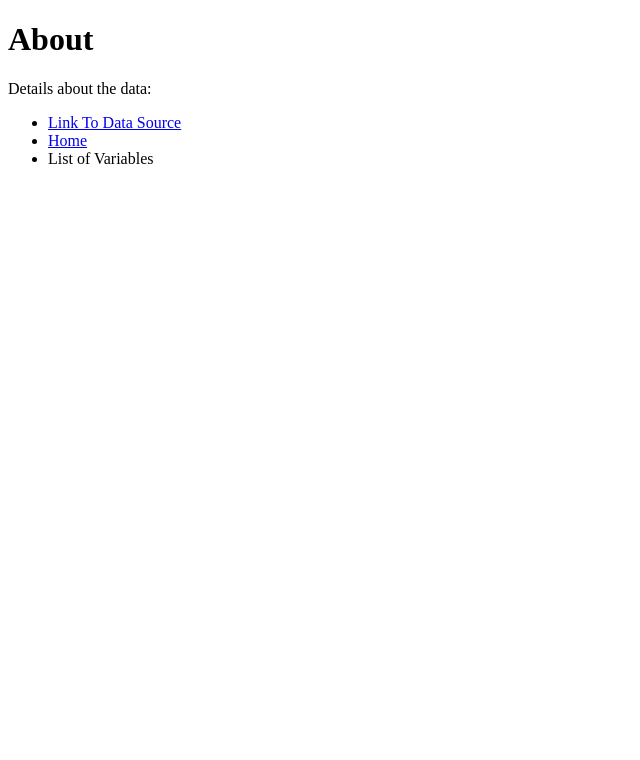
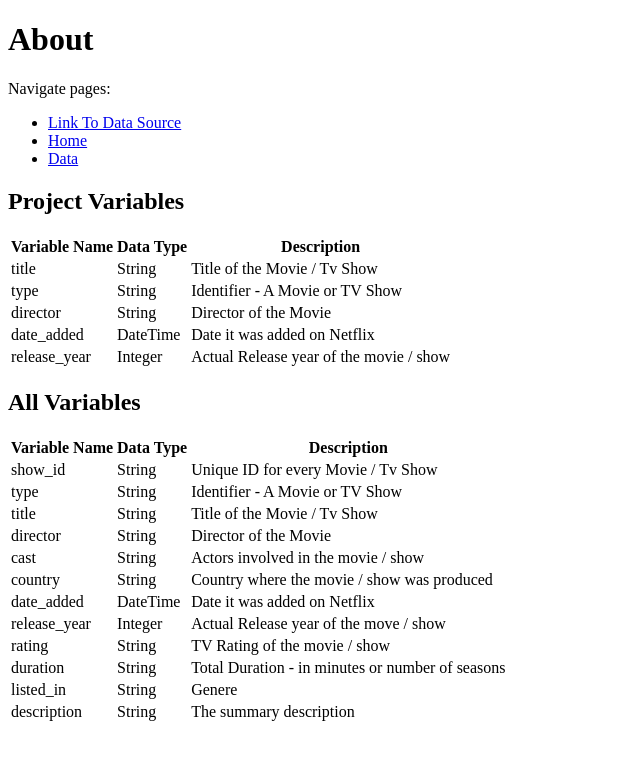
Before and after one commit to arvin-jt/DAB111_project_Group_2, a Flask app: page /about in a window 1280 px wide. Shown: the top 760 px of the page, without its empty margins (0-640 px from the left). Run offline with Flask 3, Linux system fonts and the light colour scheme.

Commit message:
Add / modify details

```diff
--- a/main/requirements.txt
+++ b/main/requirements.txt
@@ -0,0 +1,4 @@
+pandas
+pathlib
+flask
+sqlite3
--- a/main/templates/about.html
+++ b/main/templates/about.html
@@ -6,11 +6,44 @@
     </head>
     <body>
         <h1>About</h1>
-        <p>Details about the data:</p>
+        <p>Navigate pages:</p>
         <ul>
             <li><a href="https://www.kaggle.com/datasets/shivamb/netflix-shows/data?select=netflix_titles.csv">Link To Data Source</a></li>
             <li><a href="{{ url_for('index') }}">Home</a></li>
-            <li>List of Variables </li>
+            <li><a href="{{ url_for('data') }}">Data</a></li>
         </ul>
+        <h2>Project Variables </h2>
+        <table>
+            <thead>
+                <tr><th>Variable Name</th><th>Data Type</th><th>Description</th></tr>
+            </thead>
+            <tbody>
+            <tr><td>title</td><td>String</td><td>Title of the Movie / Tv Show</td></tr>
+            <tr><td>type</td><td>String</td><td>Identifier - A Movie or TV Show</td></tr>
+            <tr><td>director</td><td>String</td><td>Director of the Movie</td></tr>
+            <tr><td>date_added</td><td>DateTime</td><td>Date it was added on Netflix</td></tr>
+            <tr><td>release_year</td><td>Integer</td><td>Actual Release year of the movie / show</td></tr>
+            </tbody>
+        </table>
+        <h2>All Variables</h2>
+        <table>
+            <thead>
+                <tr><th>Variable Name</th><th>Data Type</th><th>Description</th></tr>
+            </thead>
+            <tbody>
+                <tr><td>show_id</td><td>String</td><td>Unique ID for every Movie / Tv Show</td></tr>
+                <tr><td>type</td><td>String</td><td>Identifier - A Movie or TV Show</td></tr>
+                <tr><td>title</td><td>String</td><td>Title of the Movie / Tv Show</td></tr>
+                <tr><td>director</td><td>String</td><td>Director of the Movie</td></tr>
+                <tr><td>cast</td><td>String</td><td>Actors involved in the movie / show</td></tr>
+                <tr><td>country</td><td>String</td><td>Country where the movie / show was produced</td></tr>
+                <tr><td>date_added</td><td>DateTime</td><td>Date it was added on Netflix</td></tr>
+                <tr><td>release_year</td><td>Integer</td><td>Actual Release year of the move / show</td></tr>
+                <tr><td>rating</td><td>String</td><td>TV Rating of the movie / show</td></tr>
+                <tr><td>duration</td><td>String</td><td>Total Duration - in minutes or number of seasons</td></tr>
+                <tr><td>listed_in</td><td>String</td><td>Genere</td></tr>
+                <tr><td>description</td><td>String</td><td>The summary description</td></tr>
+            </tbody>
+        </table>
     </body>
 </html>
```
Also changed, not shown: main/app.py (+12 -0 lines), main/functions/queries.py (+11 -6 lines), main/templates/data.html (+5 -3 lines), main/templates/index.html (+2 -5 lines), README.md, main/README.md.
